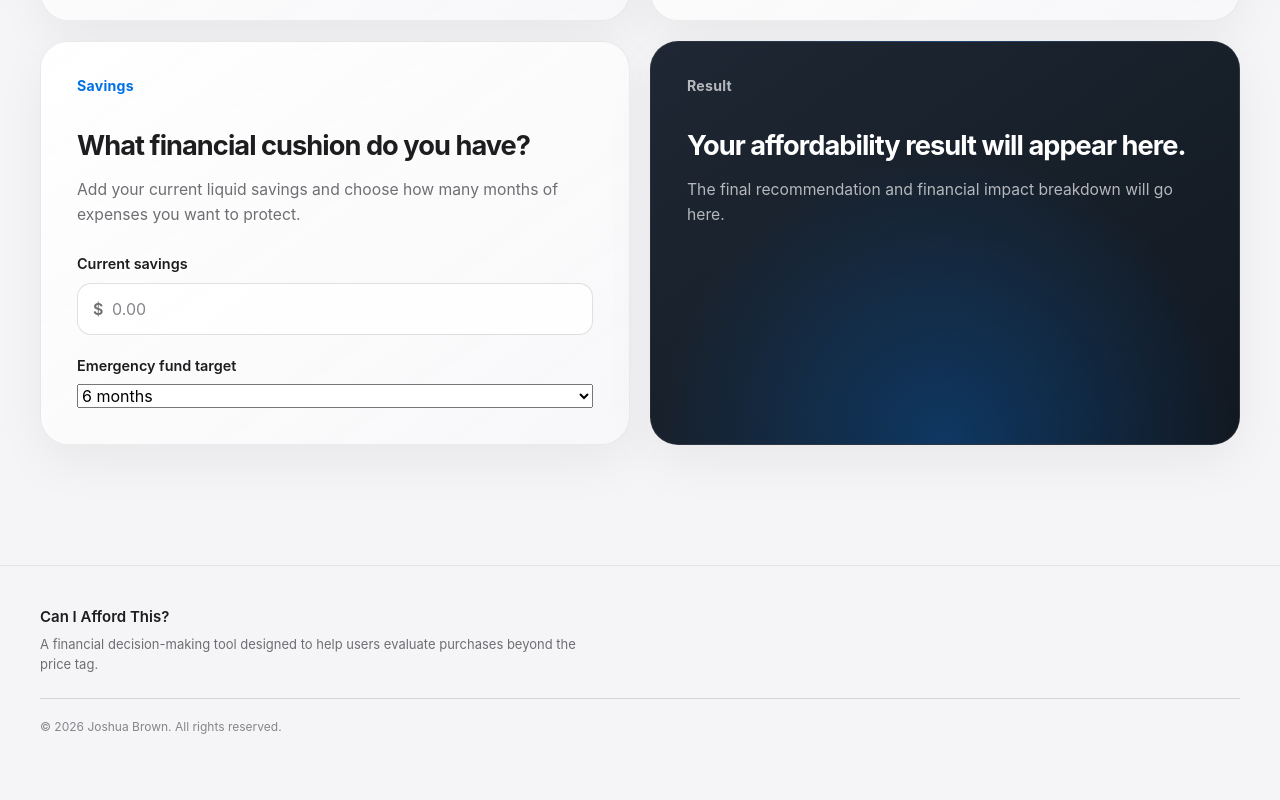
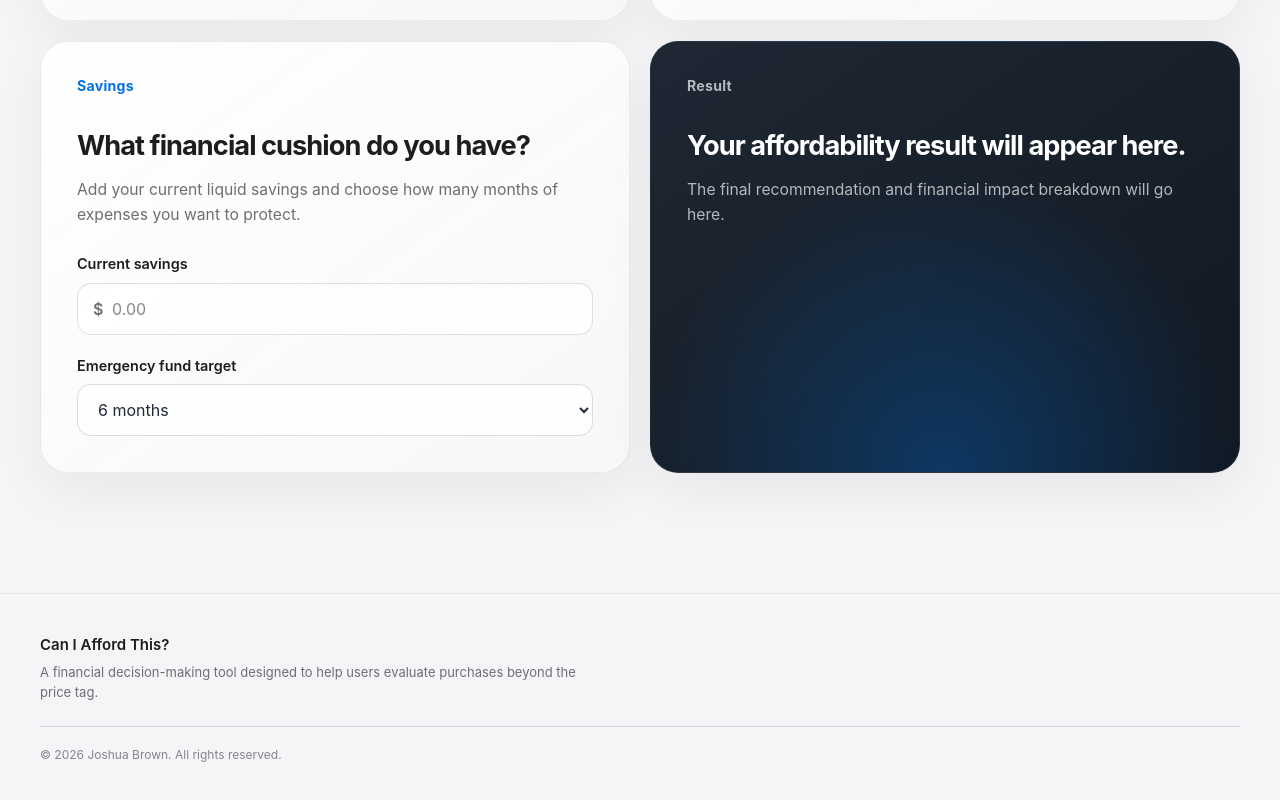
Before and after one commit to fejide/affordability-calculator, a React (Vite) app: page /calculator in a window 1280 px wide. Shown: the part 1526-2326 px from the top of the page. Before the commit the page ends 2302 px from the top, so only its background shows below. Built offline with nearby package versions, Linux system fonts and the light colour scheme.

Commit message:
feat: style savings and emergency fund inputs
Signed-off-by: Joshua Brown <97815918+fejide@users.noreply.github.com>

```diff
--- a/src/index.css
+++ b/src/index.css
@@ -1443,3 +1443,48 @@ main {
     gap: 10px;
   }
 }
+
+/* ========================================
+   Calculator - Savings & Emergency Fund
+======================================== */
+
+.calculator-form-field select {
+  width: 100%;
+  min-height: 52px;
+  padding: 0 16px;
+
+  border: 1px solid rgba(15, 23, 42, 0.14);
+  border-radius: 14px;
+
+  background-color: rgba(255, 255, 255, 0.72);
+
+  color: #1f2937;
+  font: inherit;
+  font-size: 1rem;
+
+  cursor: pointer;
+
+  transition:
+    border-color 0.2s ease,
+    box-shadow 0.2s ease,
+    background-color 0.2s ease;
+}
+
+.calculator-form-field select:hover {
+  border-color: rgba(37, 99, 235, 0.3);
+}
+
+.calculator-form-field select:focus {
+  outline: none;
+
+  border-color: #2563eb;
+
+  box-shadow:
+    0 0 0 4px rgba(37, 99, 235, 0.12);
+
+  background-color: #ffffff;
+}
+
+.calculator-form-field select:focus-visible {
+  outline: none;
+}
```
